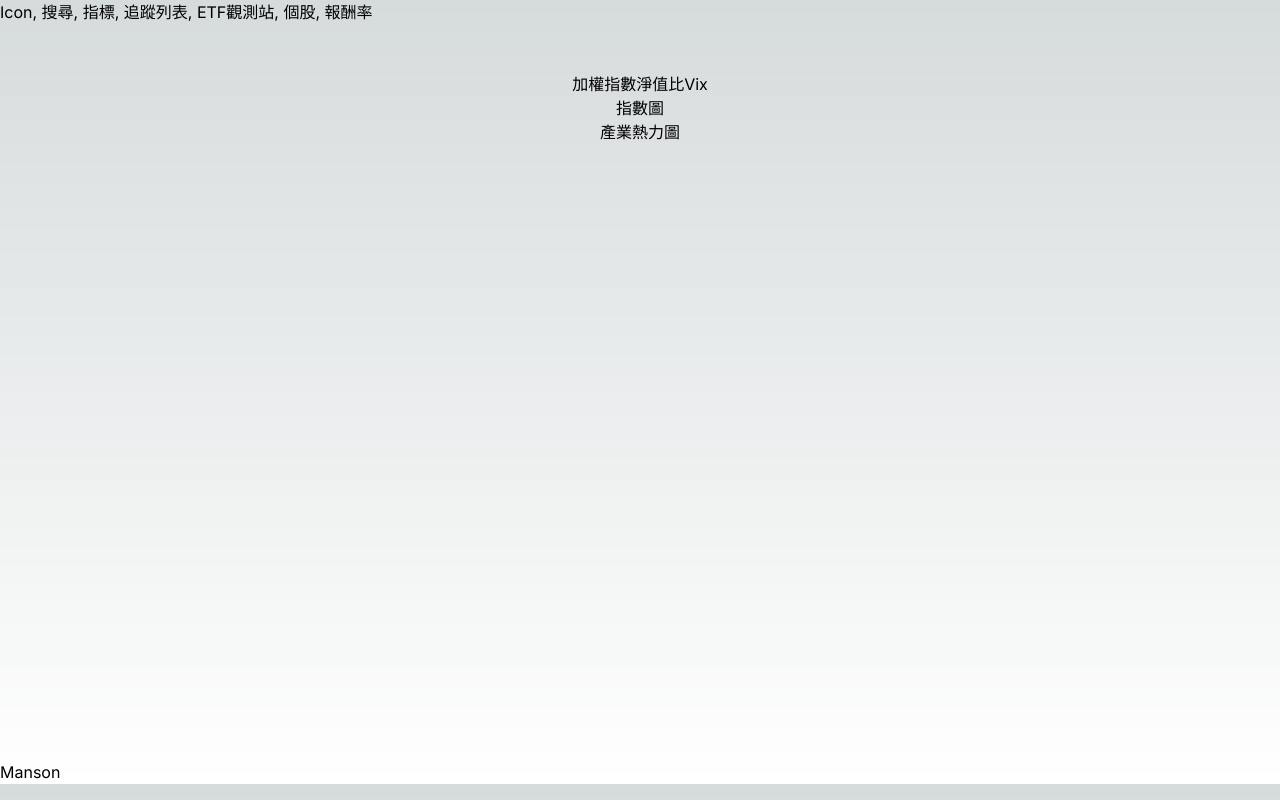
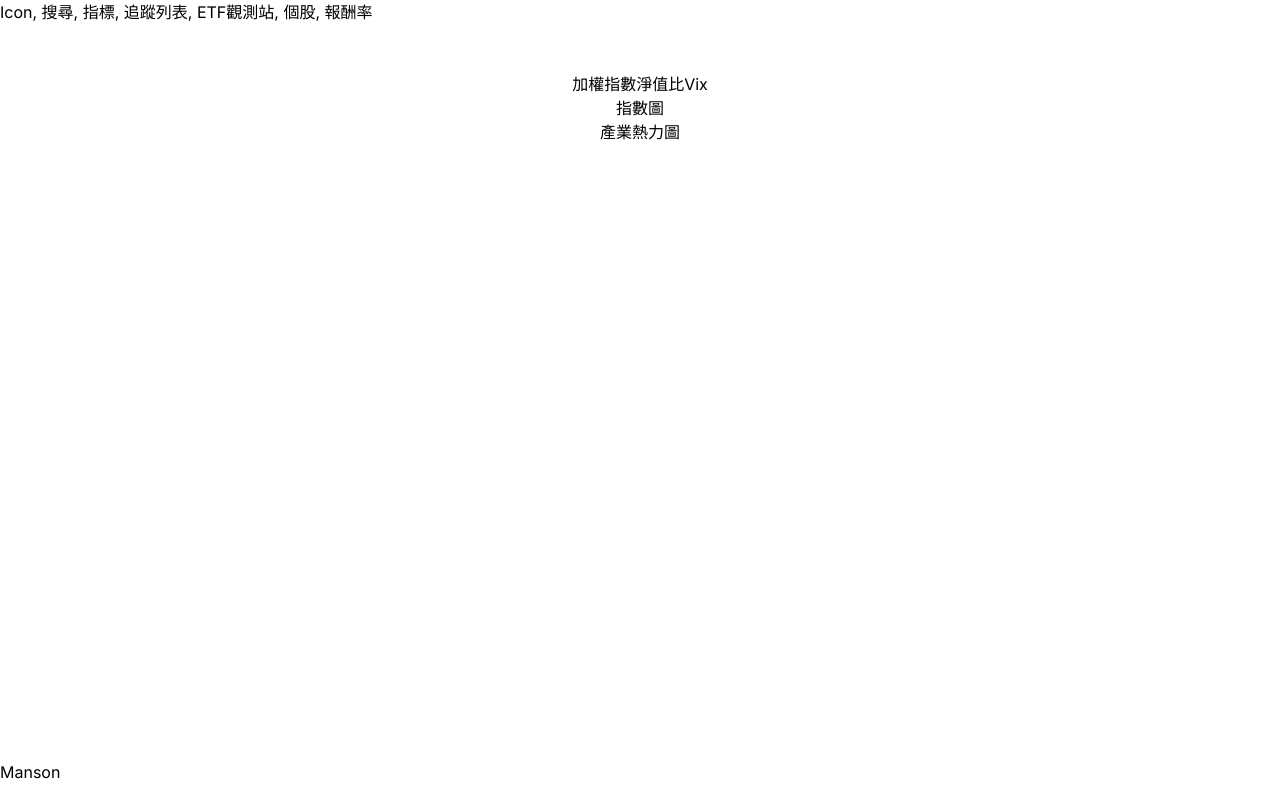
Before and after one commit to 70928manson/NextJS-stock-dashboard, a Next.js app: page / in a window 1280 px wide. Built offline with nearby package versions, Linux system fonts and the light colour scheme.

Commit message:
style: modify globals.css - 主題配色未定, 先註解掉初始css

```diff
--- a/app/globals.css
+++ b/app/globals.css
@@ -2,7 +2,7 @@
 @tailwind components;
 @tailwind utilities;
 
-:root {
+/* :root {
   --foreground-rgb: 0, 0, 0;
   --background-start-rgb: 214, 219, 220;
   --background-end-rgb: 255, 255, 255;
@@ -14,9 +14,9 @@
     --background-start-rgb: 0, 0, 0;
     --background-end-rgb: 0, 0, 0;
   }
-}
+} */
 
-body {
+/* body {
   color: rgb(var(--foreground-rgb));
   background: linear-gradient(
       to bottom,
@@ -30,4 +30,4 @@ body {
   .text-balance {
     text-wrap: balance;
   }
-}
+} */
```
